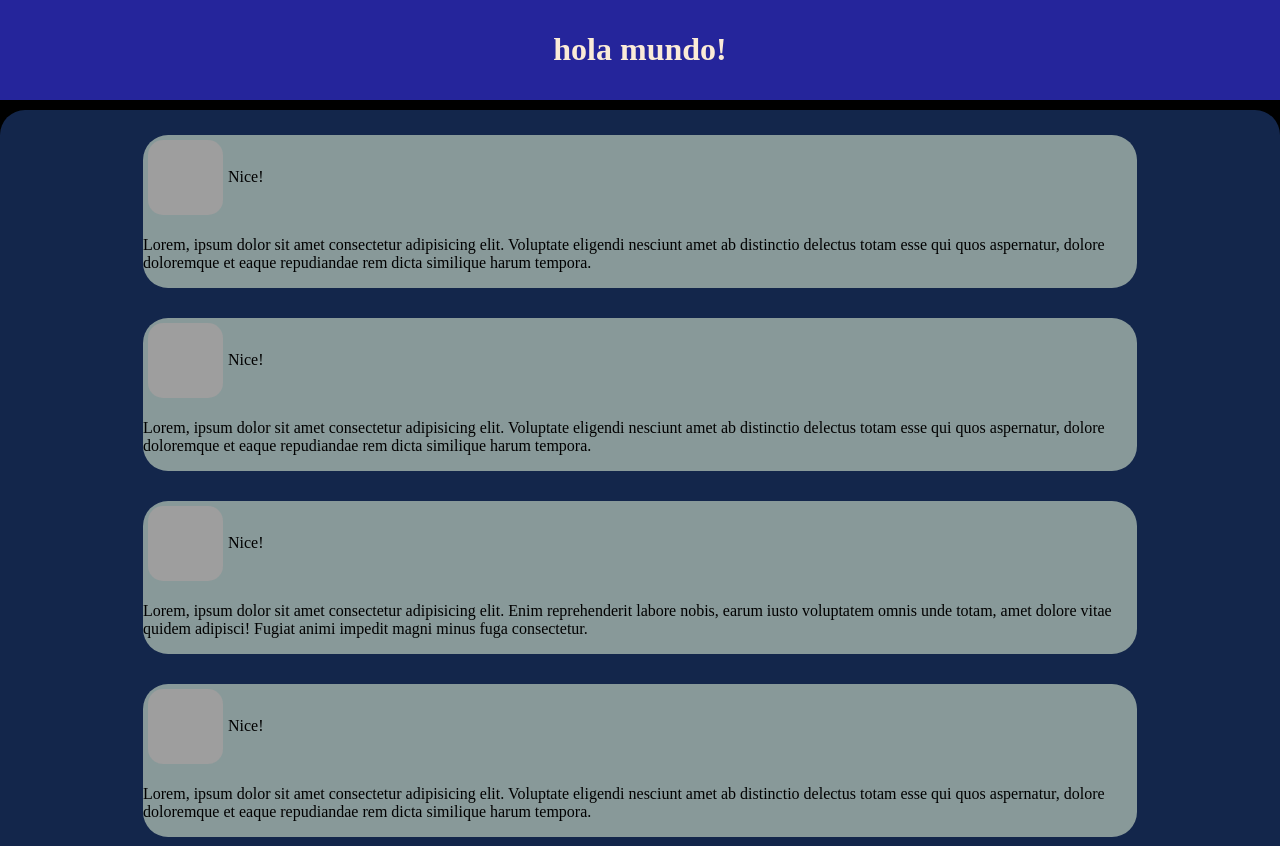
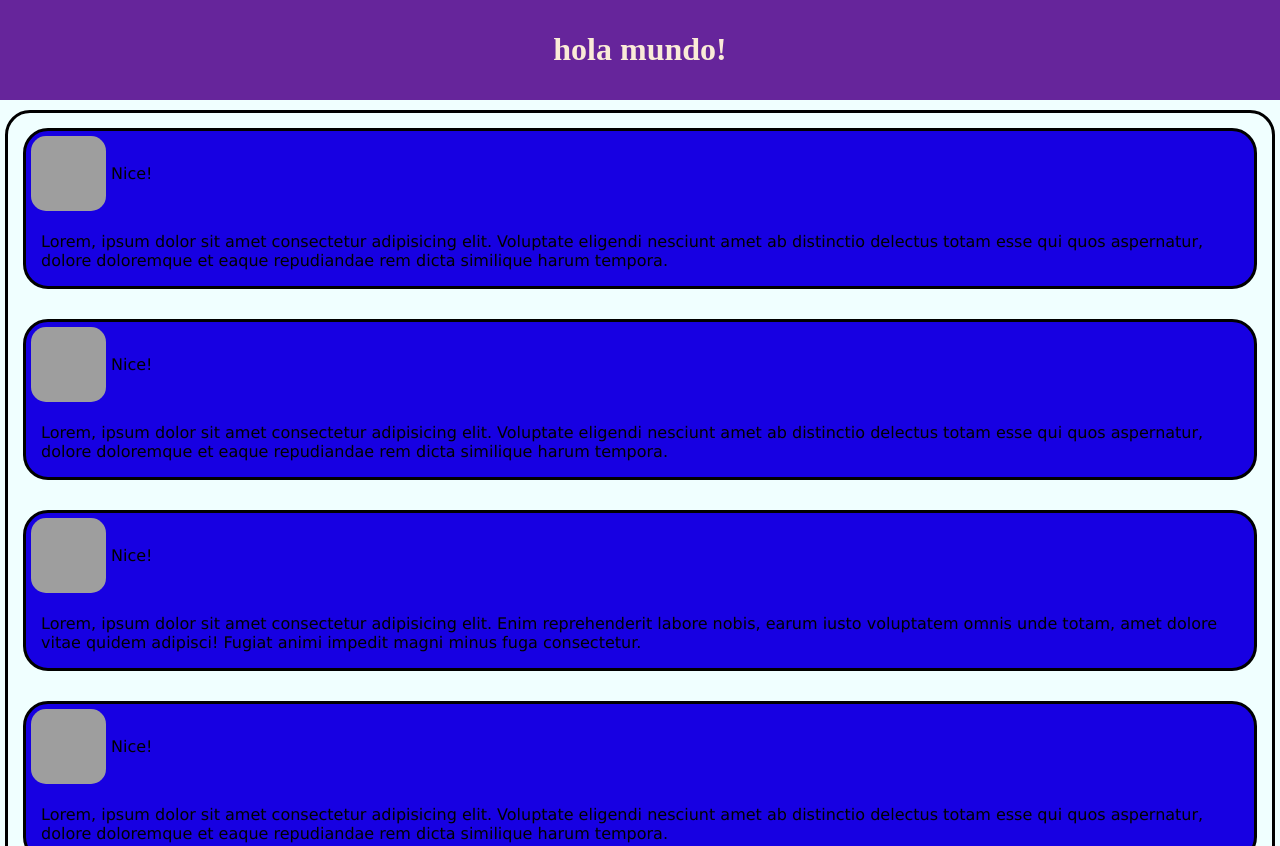
Before and after one commit to NicolasBustosSalazar/blog, a plain HTML site: page index.html in a window 1280 px wide. Shown: the top 846 px of the page. Drawn offline with Linux system fonts and the light colour scheme; grey boxes are pictures that could not be loaded.

Commit message:
neo-brutalist desing attempt

```diff
--- a/css/style.css
+++ b/css/style.css
@@ -1,7 +1,8 @@
 body {
     margin: 0px;
-    background-color: #000000;
+    background-color: azure;
     border: 5px;
+    font-family: Verdana, Geneva, Tahoma, sans-serif;
 }
 
 #titulo {
@@ -16,7 +17,9 @@ body {
 }
 
 #title {
-    background-color: #2d7aee;
+    background-color: #000000;
+    border-style: outset;
+    border-color: azure;
     text-align: center;
     padding: 10px;
 
@@ -25,7 +28,7 @@ body {
 
 #title:hover {
 
-    background-color: rgb(37, 37, 155);
+    background-color: rgb(102, 37, 155);
 
 }
 
@@ -36,13 +39,16 @@ body {
     order: 0;
     align-items: stretch;
     justify-content: center;
-
+    border-style: solid;
+    border-color: rgb(0, 0, 0);
     min-height: 400px;
-    padding: 10px 10vw;
-    background-color: rgb(19, 38, 75);
+    /*padding: 10px 10vw;*/
+    background-color: azure;
     border-radius: 25px;
     margin-top: 10px;
     margin-bottom: 10px;
+    margin-left: 5px;
+    margin-right: 5px;
 }
 
 .card {
@@ -52,8 +58,10 @@ body {
     filter: blur(5px);
     transform: translateX(-100%);
     margin: 15px;
-    background-color: #889999;
+    background-color: #1700e2;
     border-radius: 25px;
+    border-style: solid;
+    border-color: black;
 }
 
 .card:hover {
@@ -79,3 +87,7 @@ body {
     border-radius: 15px;
     margin: 5px;
 }
+
+P {
+    padding-left: 15px;
+}
```
